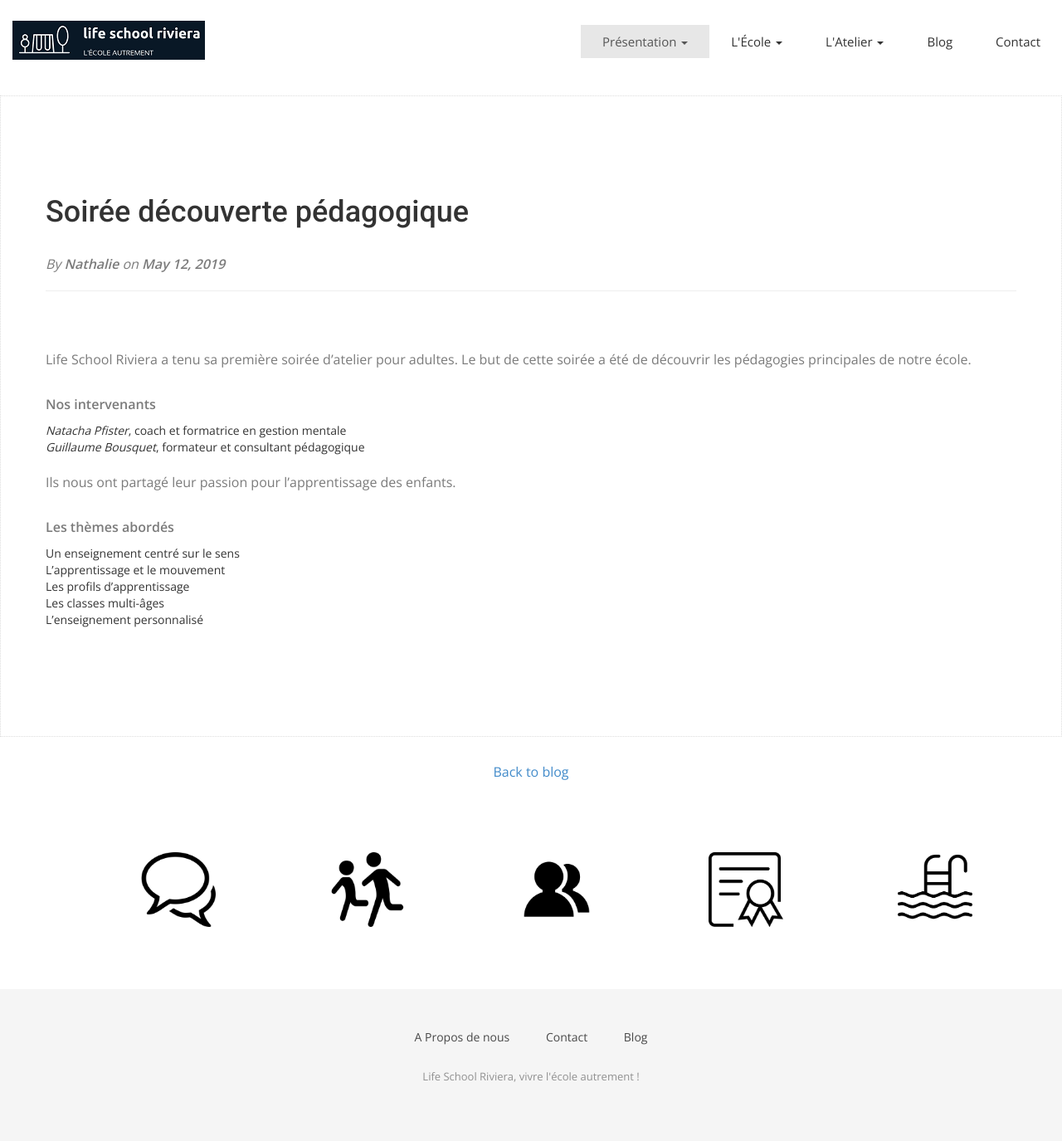
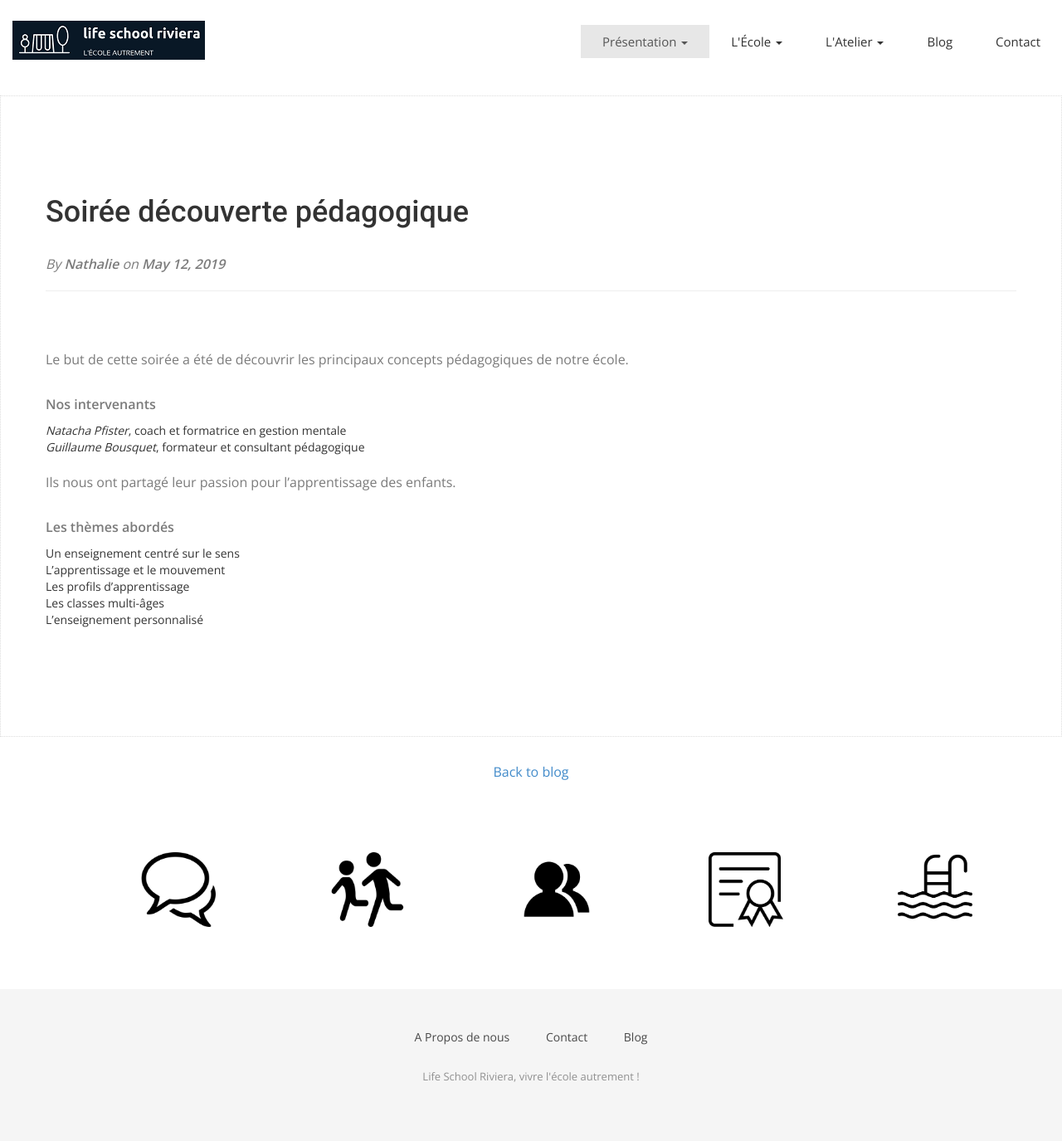
Before and after one commit to midjoule/lifeschool, a Jekyll site: the page built from _posts/2019-05-12-soirée-découverte-pédagogique.md, in a window 1280 px wide. Shown: the whole page at 83% size. Built offline with Jekyll 4.4.1, drawn with Linux system fonts in a browser that asks for light colours; nearby versions of some CDN libraries; some web fonts are replaced; our own code applies the rules of GitHub Pages for plain Markdown files.

Commit message:
Update 2019-05-12-soirée-découverte-pédagogique.md

```diff
--- a/_posts/2019-05-12-soirée-découverte-pédagogique.md
+++ b/_posts/2019-05-12-soirée-découverte-pédagogique.md
@@ -2,11 +2,11 @@
 title: Soirée découverte pédagogique
 description: >-
   Life School Riviera a tenu sa première soirée d'atelier pour adultes le 12
-  avril 2019 de 18h à 22h.
+  avril 2019 de 18h à 22h. Une trentaine de personnes étaient présentes et ont eu beaucoup de plaisir et d'intérêt à écouter les intervenants.
 author: Nathalie
 image: /img/clapperboard.png
 ---
-Life School Riviera a tenu sa première soirée d'atelier pour adultes. Le but de cette soirée a été de découvrir les pédagogies principales de notre école.
+Le but de cette soirée a été de découvrir les principaux concepts pédagogiques de notre école.
 
 **Nos intervenants**
 
```
